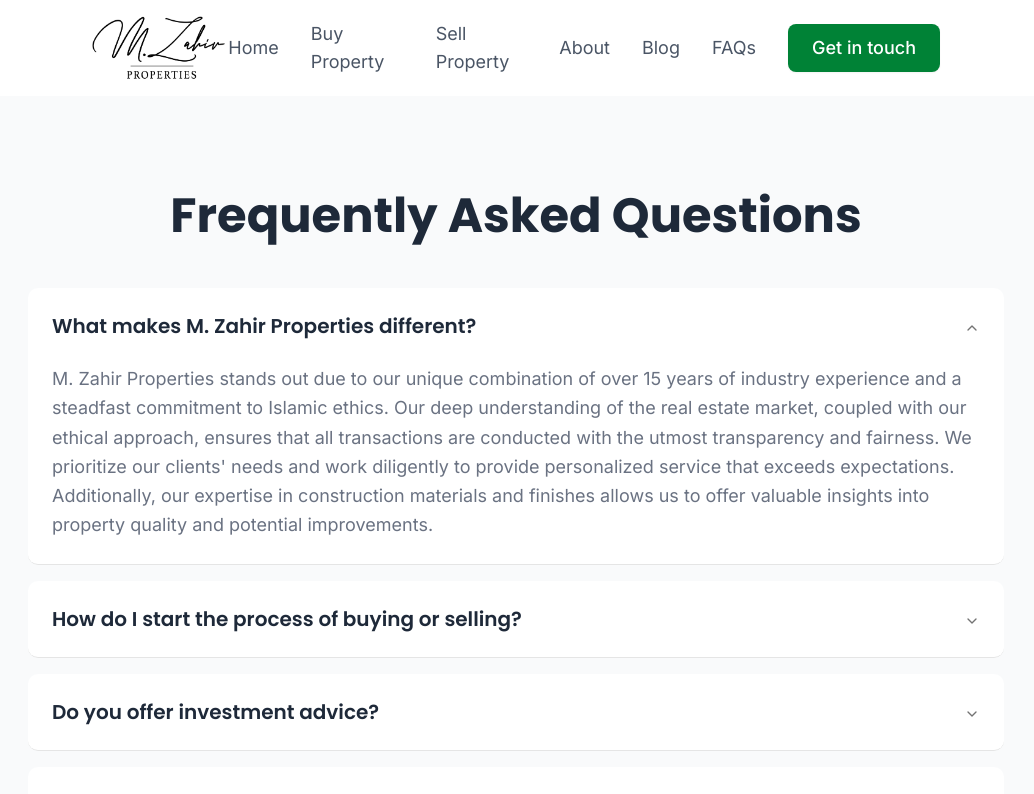
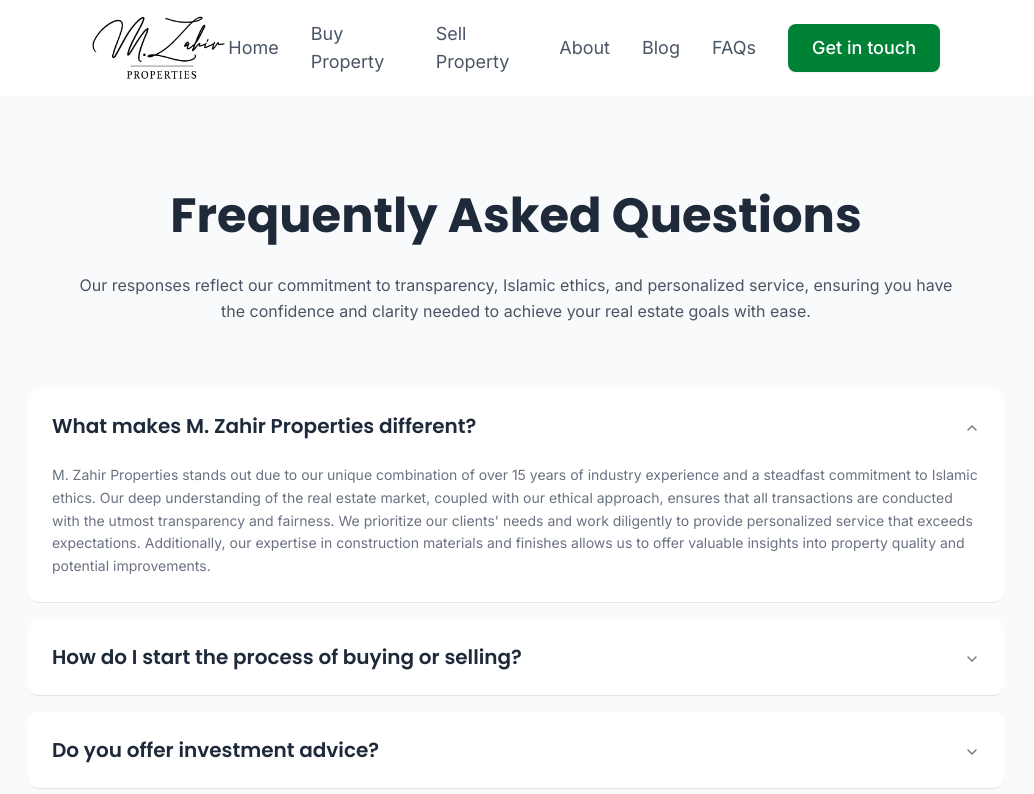
Before and after one commit to evanswanjau/mzahir-properties, a React (Vite) app: page /faqs in a window 1280 px wide. Shown: the top 794 px of the page, without its empty margins (124-1158 px from the left). Built offline with nearby package versions, Linux system fonts and the light colour scheme; the HTML template or start-up script is replaced by a standard one.

Commit message:
Added faqs description

```diff
--- a/src/pages/FAQsPage.tsx
+++ b/src/pages/FAQsPage.tsx
@@ -64,9 +64,14 @@ const FAQsPage = () => {
     <>
       <section className="bg-gray-50 py-24 min-h-screen">
         <div className="max-w-5xl mx-auto px-6">
-          <h1 className="text-5xl font-bold text-gray-800 text-center mb-12">
+          <h1 className="text-5xl font-bold text-gray-800 text-center mb-8">
             Frequently Asked Questions
           </h1>
+          <p className="text-gray-600 leading-relaxed mb-16 w-4xl mx-auto text-center">
+            Our responses reflect our commitment to transparency, Islamic
+            ethics, and personalized service, ensuring you have the confidence
+            and clarity needed to achieve your real estate goals with ease.
+          </p>
           <Accordion
             type="single"
             collapsible
@@ -85,7 +90,7 @@ const FAQsPage = () => {
                   </h3>
                 </AccordionTrigger>
                 <AccordionContent className="px-6 pb-6">
-                  <p className="text-gray-500 leading-relaxed text-lg">{faq.answer}</p>
+                  <p className="text-gray-500 leading-relaxed">{faq.answer}</p>
                 </AccordionContent>
               </AccordionItem>
             ))}
```
